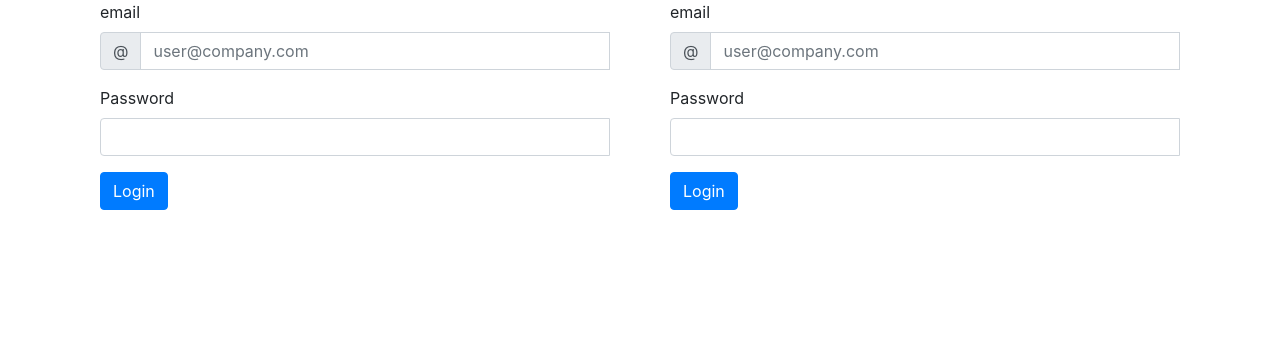
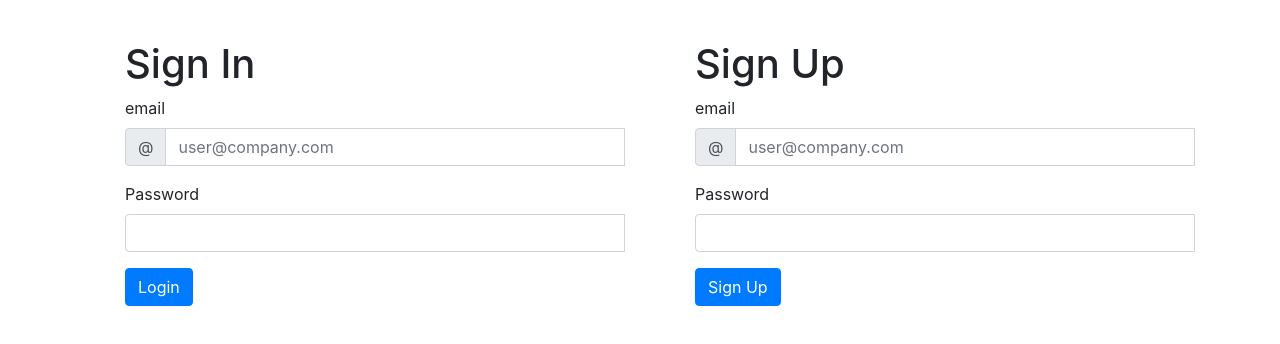
Before and after one commit to mohammedSlimani/shopsy, a React (Create React App) app in the folder client/: page / in a window 1280 px wide. Shown: the top 344 px of the page. Built offline with nearby package versions, Linux system fonts and the light colour scheme.

Commit message:
Working Sign in and Sign up forms. God Bless

```diff
--- a/client/src/components/SignInUp/SignIn/SignIn.js
+++ b/client/src/components/SignInUp/SignIn/index.js
@@ -15,12 +15,16 @@ const schema = yup.object({
         .min(6, 'Seems a bit short'),
 })
 
+const styles = {
+    padding: 20,
+    margin: 20,
+}
+
 
 export class SignIn extends Component {
     async login(payload) {
         const myApi = new ApiService();
-        const data = await myApi.post('/users/sign-up',payload);
-        console.log(data);
+        const data = await myApi.post('/users/sign-in',payload);
     }
 
     render() {
@@ -35,7 +39,8 @@ export class SignIn extends Component {
                     values,
                     errors,
                 }) => (
-                        <Container>
+                        <Container style={styles}>
+                            <h1>Sign In</h1>
                             <Form noValidate onSubmit={handleSubmit}>
                                 <Form.Group controlId="validationFormikEmail">
                                     <Form.Label>email</Form.Label>
--- a/client/src/components/SignInUp/SignInUp.js
+++ b/client/src/components/SignInUp/SignInUp.js
@@ -1,6 +1,7 @@
 import React, { Component } from 'react'
-import SignIn from './SignIn/SignIn';
+import SignIn from './SignIn';
 import { Container, Row, Col } from 'react-bootstrap';
+import SignUp  from './SingUp';
 
 export class SignInUp extends Component {
     render() {
@@ -8,8 +9,8 @@ export class SignInUp extends Component {
             <>
                 <Container>
                     <Row>
-                        <Col><SignIn /></Col>
-                        <Col><SignIn /></Col>
+                        <Col md={6}><SignIn /></Col>
+                        <Col md={6}><SignUp /></Col>
                     </Row>
                 </Container>
             </>
--- /dev/null
+++ b/client/src/components/SignInUp/SingUp/index.js
@@ -0,0 +1,92 @@
+import React, { Component } from 'react'
+import * as yup from 'yup'
+import { Formik } from 'formik';
+import { Container, InputGroup, Button, Form } from 'react-bootstrap';
+import ApiService from '../../../utils/Api';
+
+const schema = yup.object({
+    email: yup
+        .string()
+        .email()
+        .required(),
+    password: yup
+        .string()
+        .required()
+        .min(6, 'Seems a bit short'),
+})
+
+const styles = {
+    padding:20,
+    margin : 20
+}
+
+
+export class SignUp extends Component {
+    async register(payload) {
+        const myApi = new ApiService();
+        const data = await myApi.post('/users/sign-up', payload);
+    }
+
+    render() {
+        return (
+            <Formik
+                validationSchema={schema}
+                onSubmit={this.register}
+            >
+                {({
+                    handleSubmit,
+                    handleChange,
+                    values,
+                    errors,
+                }) => (
+                        <Container style={styles}>
+                            <h1>Sign Up</h1>
+                            <Form noValidate onSubmit={handleSubmit}>
+                                <Form.Group controlId="validationFormikEmail">
+                                    <Form.Label>email</Form.Label>
+                                    <InputGroup>
+                                        <InputGroup.Prepend>
+                                            <InputGroup.Text id="inputGroupPrepend">@</InputGroup.Text>
+                                        </InputGroup.Prepend>
+                                        <Form.Control
+                                            type="text"
+                                            placeholder="user@company.com"
+                                            aria-describedby="inputGroupPrepend"
+                                            name="email"
+                                            value={values.email}
+                                            onChange={handleChange}
+                                            isInvalid={!!errors.email}
+                                        />
+                                        <Form.Control.Feedback type="invalid">
+                                            {errors.email}
+                                        </Form.Control.Feedback>
+                                    </InputGroup>
+                                </Form.Group>
+                                <Form.Group controlId="validationFormikPassword">
+                                    <Form.Label>Password</Form.Label>
+                                    <InputGroup>
+                                        <Form.Control
+                                            type="password"
+                                            aria-describedby="inputGroupPrepend"
+                                            name="password"
+                                            value={values.password}
+                                            onChange={handleChange}
+                                            isInvalid={!!errors.password}
+                                        />
+                                        <Form.Control.Feedback type="invalid">
+                                            {errors.password}
+                                        </Form.Control.Feedback>
+                                    </InputGroup>
+                                </Form.Group>
+                                <Button type="submit">Sign Up</Button>
+                            </Form>
+                        </Container>
+                    )}
+
+
+            </Formik>
+        )
+    }
+}
+
+export default SignUp;
--- a/client/src/utils/Api.js
+++ b/client/src/utils/Api.js
@@ -37,8 +37,8 @@ class ApiService {
         return this.client.post(path, payload).then(response => response.data);
     }
 
-    put(path, payload) {
-        return this.client.put(path, payload).then(response => response.data);
+    put(path) {
+        return this.client.put(path).then(response => response.data);
     }
 }
 
```
